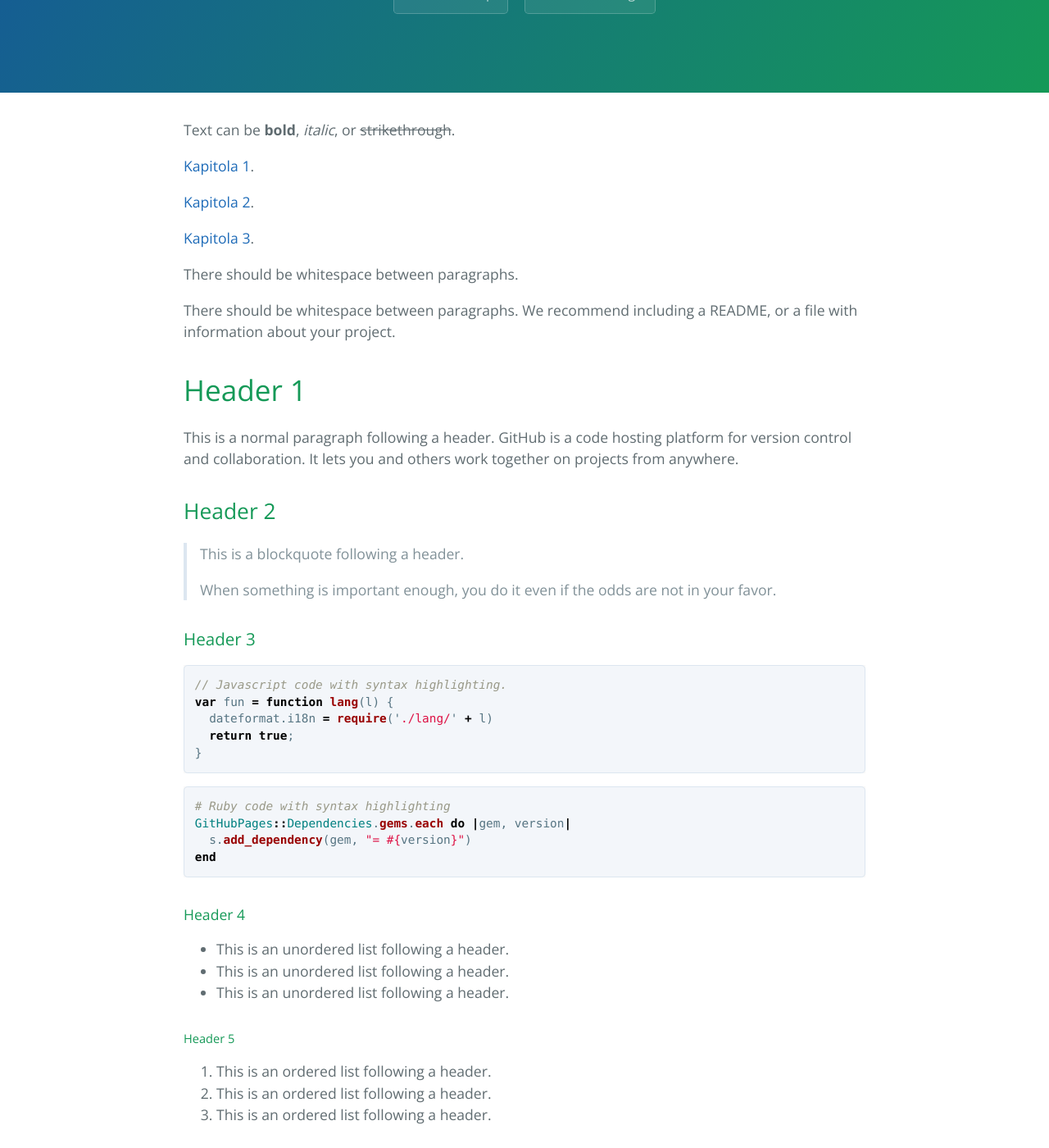
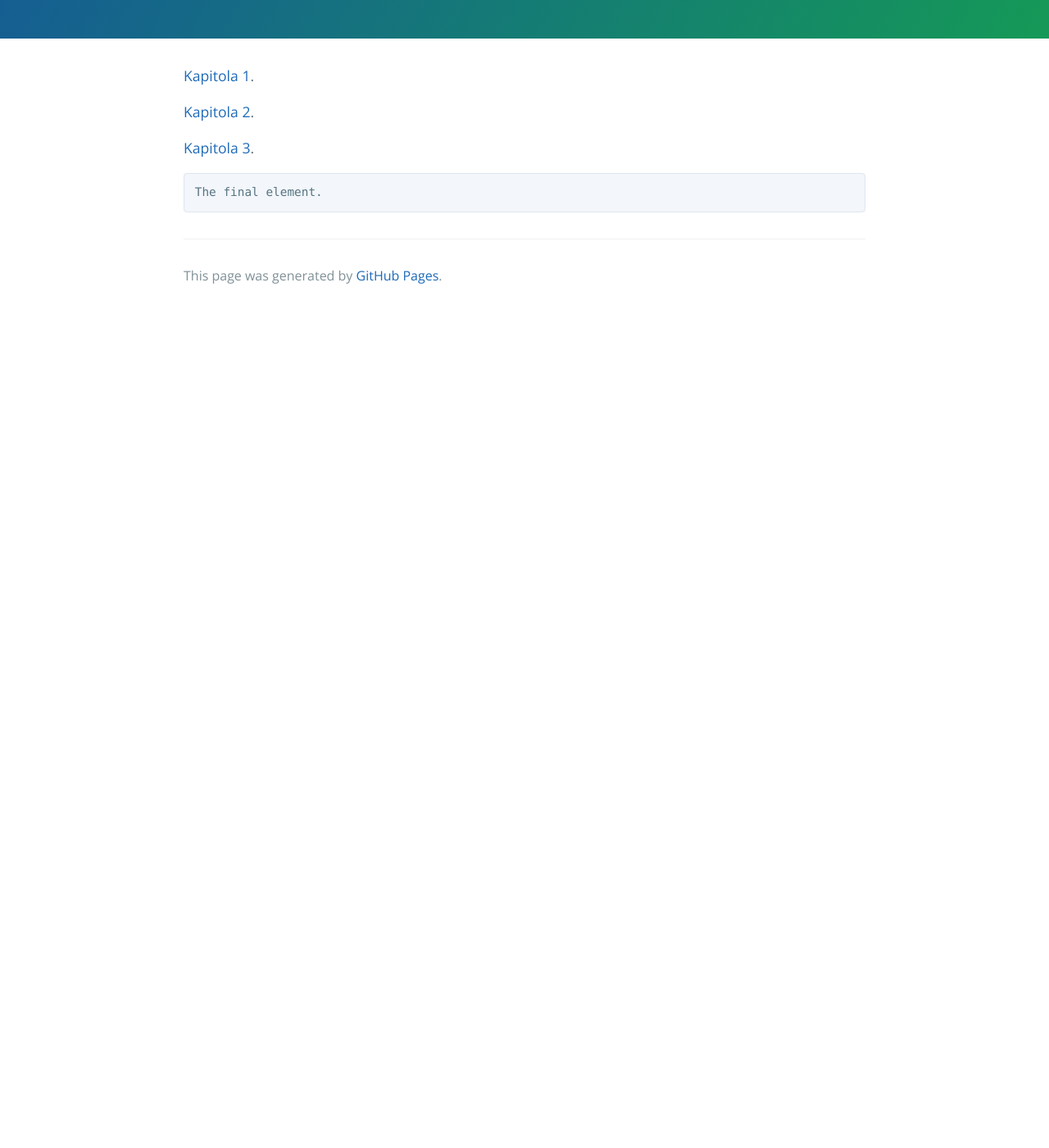
Before and after one commit to lhotska1/lhotska1.github.io, a Jekyll site: the page built from index.md, in a window 1280 px wide and 1400 px high, scrolled down 270 px. Shown: the whole window at 82% size. Built offline with Jekyll 4.4.1, drawn with Linux system fonts in a browser that asks for light colours; after the commit the page ends 900 px from its top, so only the background shows below that; some of the changed text lies outside the part shown.

Commit message:
2_almost_done

````diff
--- a/_config.yml
+++ b/_config.yml
@@ -1,5 +1,5 @@
-title: Cayman theme
-description: Cayman is a clean, responsive theme for GitHub Pages.
-show_downloads: true
+title: Toulky Tokiem
+description: Káji výjezd do Tokia 2023
+show_downloads: false
 google_analytics:
 theme: jekyll-theme-cayman
--- a/index.md
+++ b/index.md
@@ -1,10 +1,6 @@
 ---
 layout: default
 ---
-
-
-
-Text can be **bold**, _italic_, or ~~strikethrough~~.
 
 
 [Kapitola 1](./1_prvni_tyden.html).
@@ -13,117 +9,6 @@ Text can be **bold**, _italic_, or ~~strikethrough~~.
 
 [Kapitola 3](./3_svatyne_park_sakury.html).
 
-There should be whitespace between paragraphs.
-
-There should be whitespace between paragraphs. We recommend including a README, or a file with information about your project.
-
-# Header 1
-
-This is a normal paragraph following a header. GitHub is a code hosting platform for version control and collaboration. It lets you and others work together on projects from anywhere.
-
-## Header 2
-
-> This is a blockquote following a header.
->
-> When something is important enough, you do it even if the odds are not in your favor.
-
-### Header 3
-
-```js
-// Javascript code with syntax highlighting.
-var fun = function lang(l) {
-  dateformat.i18n = require('./lang/' + l)
-  return true;
-}
-```
-
-```ruby
-# Ruby code with syntax highlighting
-GitHubPages::Dependencies.gems.each do |gem, version|
-  s.add_dependency(gem, "= #{version}")
-end
-```
-
-#### Header 4
-
-*   This is an unordered list following a header.
-*   This is an unordered list following a header.
-*   This is an unordered list following a header.
-
-##### Header 5
-
-1.  This is an ordered list following a header.
-2.  This is an ordered list following a header.
-3.  This is an ordered list following a header.
-
-###### Header 6
-
-| head1        | head two          | three |
-|:-------------|:------------------|:------|
-| ok           | good swedish fish | nice  |
-| out of stock | good and plenty   | nice  |
-| ok           | good `oreos`      | hmm   |
-| ok           | good `zoute` drop | yumm  |
-
-### There's a horizontal rule below this.
-
-* * *
-
-### Here is an unordered list:
-
-*   Item foo
-*   Item bar
-*   Item baz
-*   Item zip
-
-### And an ordered list:
-
-1.  Item one
-1.  Item two
-1.  Item three
-1.  Item four
-
-### And a nested list:
-
-- level 1 item
-  - level 2 item
-  - level 2 item
-    - level 3 item
-    - level 3 item
-- level 1 item
-  - level 2 item
-  - level 2 item
-  - level 2 item
-- level 1 item
-  - level 2 item
-  - level 2 item
-- level 1 item
-
-### Small image
-
-![Octocat](https://github.githubassets.com/images/icons/emoji/octocat.png)
-
-### Large image
-
-![Branching](https://guides.github.com/activities/hello-world/branching.png)
-
-
-### Definition lists can be used with HTML syntax.
-
-<dl>
-<dt>Name</dt>
-<dd>Godzilla</dd>
-<dt>Born</dt>
-<dd>1952</dd>
-<dt>Birthplace</dt>
-<dd>Japan</dd>
-<dt>Color</dt>
-<dd>Green</dd>
-</dl>
-
-```
-Long, single-line code blocks should not wrap. They should horizontally scroll if they are too long. This line should be long enough to demonstrate this.
-```
 
 ```
 The final element.
````
Also changed, not shown: 2_vyhled_prechod_posta.md (+18 -4 lines), 3_svatyne_park_sakury.md (+4 -2 lines), old_index.md (added, +130 -0 lines), ochazuke.jpeg (added), vel_ostrov.jpeg (added), 1 other file.
